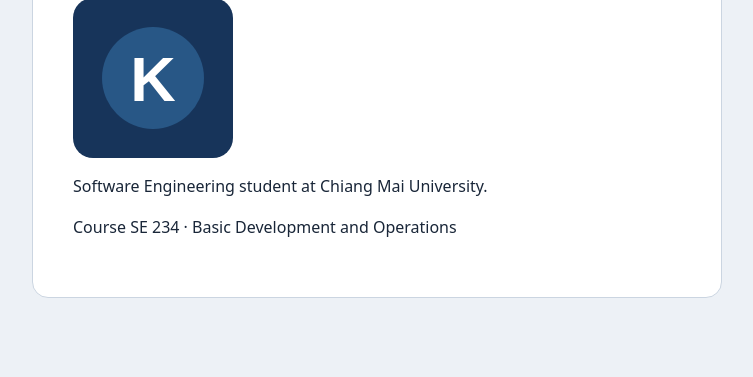
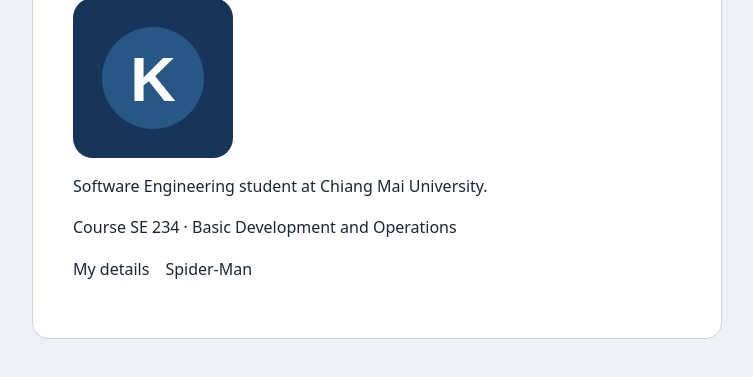
Before and after one commit to Nongfirst007/newRepo, a plain HTML site: page index.html in a window 1280 px wide. Shown: the part 155-532 px from the top of the page, without its empty margins (263-1016 px from the left). Drawn offline with Linux system fonts and the light colour scheme.

Commit message:
Add a menu for both profiles

```diff
--- a/index.html
+++ b/index.html
@@ -19,6 +19,9 @@
     <img src="profile.svg" alt="Kitiphoom profile image" width="160" height="160">
     <p>Software Engineering student at Chiang Mai University.</p>
     <p>Course SE 234 · Basic Development and Operations</p>
+    <nav aria-label="Pages">
+      <ul><li>My details</li><li>Spider-Man</li></ul>
+    </nav>
   </main>
 </body>
 </html>
```
